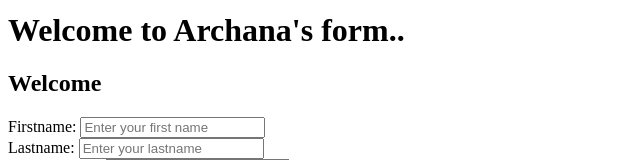
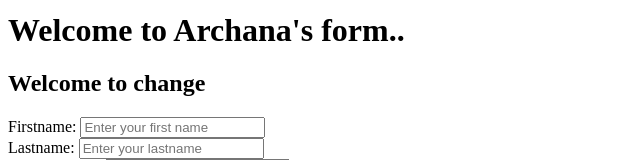
Before and after one commit to upeksha-c/server-project, a plain HTML site: page index.html in a window 1280 px wide. Shown: the part 303-463 px from the top of the page, without its empty margins (0-640 px from the left). Drawn offline with Linux system fonts and the light colour scheme.

Commit message:
change for nipuni

```diff
--- a/index.html
+++ b/index.html
@@ -8,7 +8,7 @@
 <body>
     <img src="photo.jpg" alt="photo" width="500px">
     <h1>Welcome to Archana's form..</h1>
-    <h2>Welcome</h2>
+    <h2>Welcome to change</h2>
     <form>
         <label for="firstname">Firstname:</label>
         <input type="text" placeholder="Enter your first name">
```
